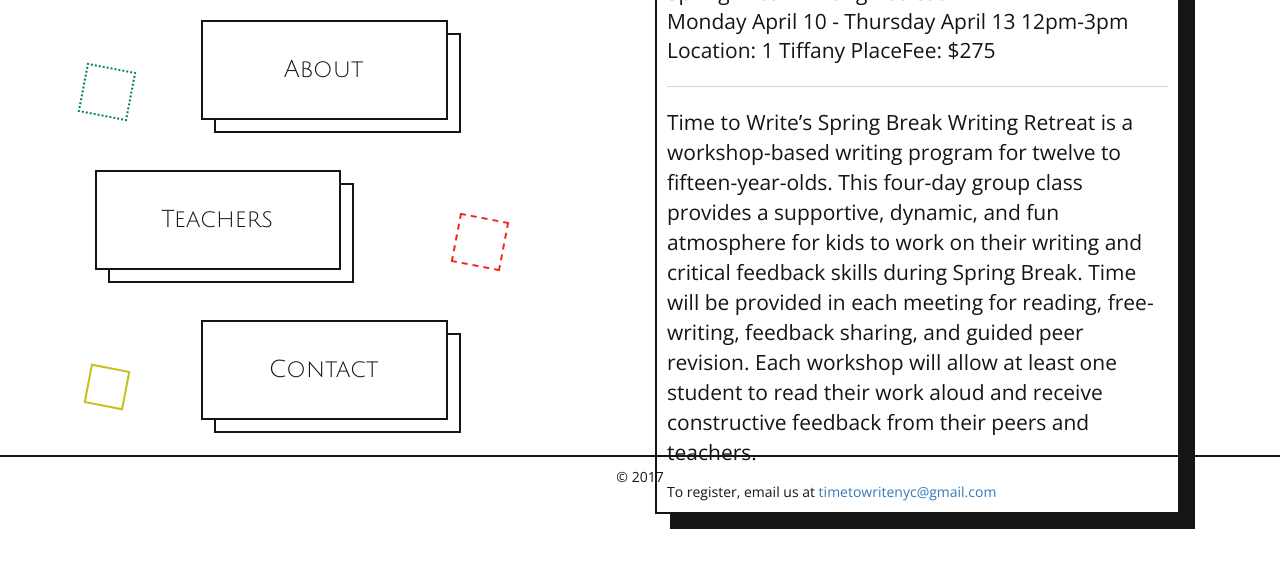
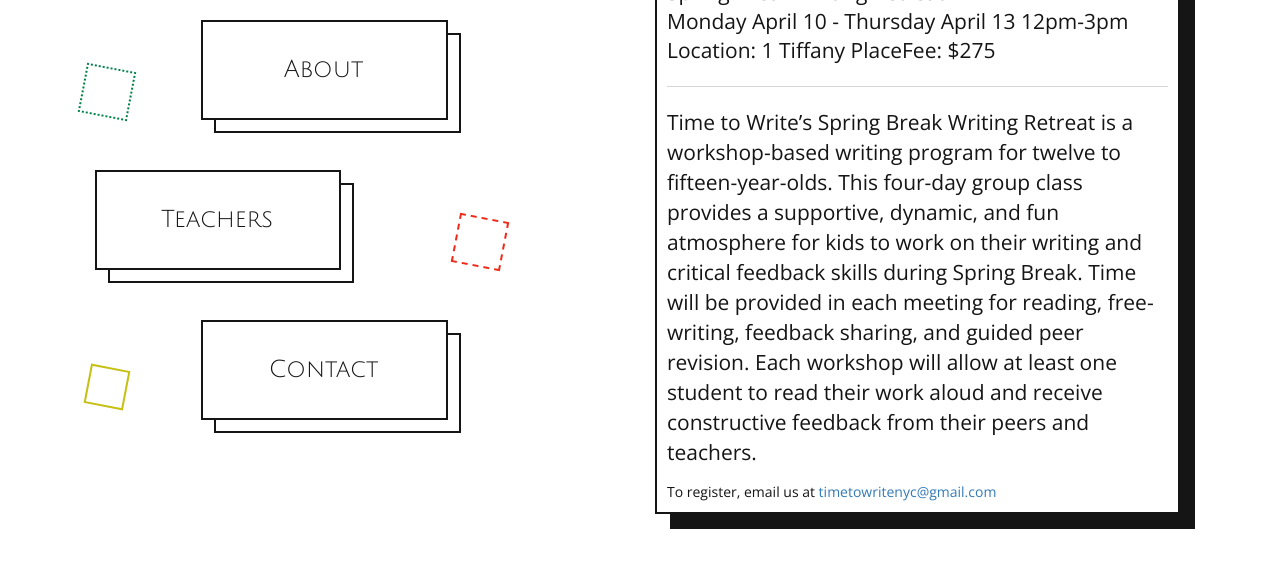
Before and after one commit to GaryKertis/timetowrite, a plain HTML site: page index.html in a window 1280 px wide. Shown: the part 303-870 px from the top of the page. Drawn offline with nearby package versions, Linux system fonts and the light colour scheme; a web font is replaced by a local one.

Commit message:
remove footer

```diff
--- a/index.html
+++ b/index.html
@@ -265,7 +265,6 @@
 
 footer {
     text-align: center;
-    position: absolute;
     margin: auto;
     bottom: 0px;
     width: 100%;
@@ -393,8 +392,6 @@
             </div>
         </div>
     </div>
-    <footer>
-        © 2017 </footer>
     <script>
     var colors = ["#EF8A17", "#008148", "#EF2917", "#C6C013"]
     document.getElementById('pagenav').addEventListener('click', function(e) {
```
